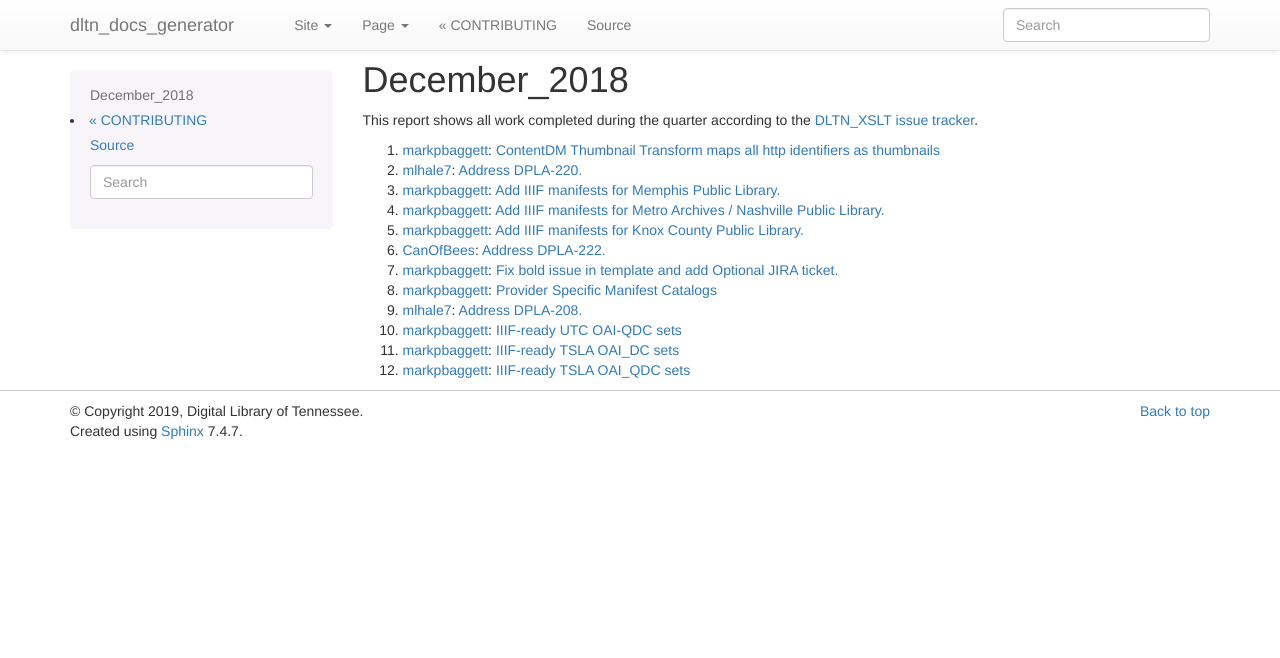
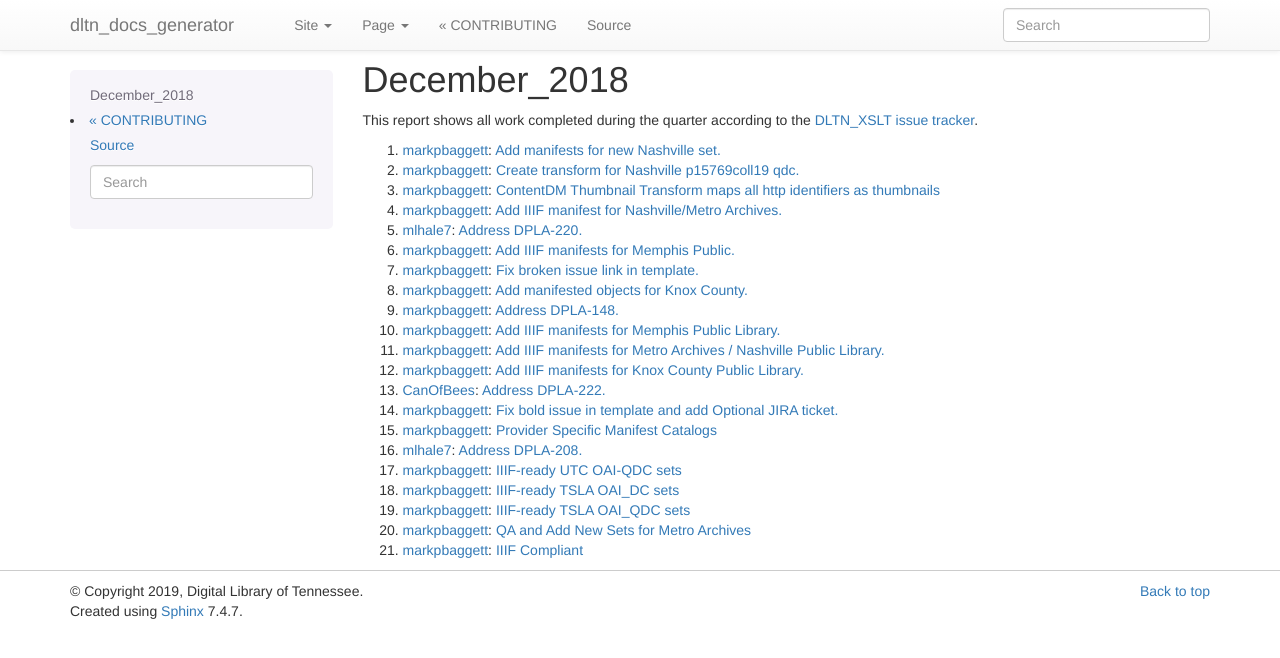
Before and after one commit to DigitalLibraryofTennessee/dltn_docs_generator, a Sphinx documentation site: the page built from docs/progress_reports/December_2018.rst, in a window 1280 px wide. Shown: the top 658 px of the page. Built offline with Sphinx 7.4.7, drawn with Linux system fonts in a browser that asks for light colours; pages that are not in the unit, such as notebooks, are missing from menus.

Commit message:
Add orphaned issues.

```diff
--- a/docs/progress_reports/December_2018.rst
+++ b/docs/progress_reports/December_2018.rst
@@ -3,15 +3,24 @@ December_2018
 
 This report shows all work completed during the quarter according to the `DLTN_XSLT issue tracker <https://github.com/DigitalLibraryofTennessee/DLTN_XSLT/issues/>`_.
 
-1. `markpbaggett <https://github.com/markpbaggett>`_: `ContentDM Thumbnail Transform maps all http identifiers as thumbnails <https://github.com/DigitalLibraryofTennessee/DLTN_XSLT/issues/94>`_
-2. `mlhale7 <https://github.com/mlhale7>`_: `Address DPLA-220. <https://github.com/DigitalLibraryofTennessee/DLTN_XSLT/issues/92>`_
-3. `markpbaggett <https://github.com/markpbaggett>`_: `Add IIIF manifests for Memphis Public Library. <https://github.com/DigitalLibraryofTennessee/DLTN_XSLT/issues/87>`_
-4. `markpbaggett <https://github.com/markpbaggett>`_: `Add IIIF manifests for Metro Archives / Nashville Public Library. <https://github.com/DigitalLibraryofTennessee/DLTN_XSLT/issues/86>`_
-5. `markpbaggett <https://github.com/markpbaggett>`_: `Add IIIF manifests for Knox County Public Library. <https://github.com/DigitalLibraryofTennessee/DLTN_XSLT/issues/85>`_
-6. `CanOfBees <https://github.com/CanOfBees>`_: `Address DPLA-222. <https://github.com/DigitalLibraryofTennessee/DLTN_XSLT/issues/84>`_
-7. `markpbaggett <https://github.com/markpbaggett>`_: `Fix bold issue in template and add Optional JIRA ticket. <https://github.com/DigitalLibraryofTennessee/DLTN_XSLT/issues/83>`_
-8. `markpbaggett <https://github.com/markpbaggett>`_: `Provider Specific Manifest Catalogs <https://github.com/DigitalLibraryofTennessee/DLTN_XSLT/issues/82>`_
-9. `mlhale7 <https://github.com/mlhale7>`_: `Address DPLA-208. <https://github.com/DigitalLibraryofTennessee/DLTN_XSLT/issues/80>`_
-10. `markpbaggett <https://github.com/markpbaggett>`_: `IIIF-ready UTC OAI-QDC sets <https://github.com/DigitalLibraryofTennessee/DLTN_XSLT/issues/77>`_
-11. `markpbaggett <https://github.com/markpbaggett>`_: `IIIF-ready TSLA OAI_DC sets <https://github.com/DigitalLibraryofTennessee/DLTN_XSLT/issues/76>`_
-12. `markpbaggett <https://github.com/markpbaggett>`_: `IIIF-ready TSLA OAI_QDC sets <https://github.com/DigitalLibraryofTennessee/DLTN_XSLT/issues/75>`_
+1. `markpbaggett <https://github.com/markpbaggett>`_: `Add manifests for new Nashville set. <https://github.com/DigitalLibraryofTennessee/DLTN_XSLT/issues/100>`_
+2. `markpbaggett <https://github.com/markpbaggett>`_: `Create transform for Nashville p15769coll19 qdc. <https://github.com/DigitalLibraryofTennessee/DLTN_XSLT/issues/97>`_
+3. `markpbaggett <https://github.com/markpbaggett>`_: `ContentDM Thumbnail Transform maps all http identifiers as thumbnails <https://github.com/DigitalLibraryofTennessee/DLTN_XSLT/issues/94>`_
+4. `markpbaggett <https://github.com/markpbaggett>`_: `Add IIIF manifest for Nashville/Metro Archives. <https://github.com/DigitalLibraryofTennessee/DLTN_XSLT/issues/93>`_
+5. `mlhale7 <https://github.com/mlhale7>`_: `Address DPLA-220. <https://github.com/DigitalLibraryofTennessee/DLTN_XSLT/issues/92>`_
+6. `markpbaggett <https://github.com/markpbaggett>`_: `Add IIIF manifests for Memphis Public. <https://github.com/DigitalLibraryofTennessee/DLTN_XSLT/issues/91>`_
+7. `markpbaggett <https://github.com/markpbaggett>`_: `Fix broken issue link in template. <https://github.com/DigitalLibraryofTennessee/DLTN_XSLT/issues/90>`_
+8. `markpbaggett <https://github.com/markpbaggett>`_: `Add manifested objects for Knox County. <https://github.com/DigitalLibraryofTennessee/DLTN_XSLT/issues/89>`_
+9. `markpbaggett <https://github.com/markpbaggett>`_: `Address DPLA-148. <https://github.com/DigitalLibraryofTennessee/DLTN_XSLT/issues/88>`_
+10. `markpbaggett <https://github.com/markpbaggett>`_: `Add IIIF manifests for Memphis Public Library. <https://github.com/DigitalLibraryofTennessee/DLTN_XSLT/issues/87>`_
+11. `markpbaggett <https://github.com/markpbaggett>`_: `Add IIIF manifests for Metro Archives / Nashville Public Library. <https://github.com/DigitalLibraryofTennessee/DLTN_XSLT/issues/86>`_
+12. `markpbaggett <https://github.com/markpbaggett>`_: `Add IIIF manifests for Knox County Public Library. <https://github.com/DigitalLibraryofTennessee/DLTN_XSLT/issues/85>`_
+13. `CanOfBees <https://github.com/CanOfBees>`_: `Address DPLA-222. <https://github.com/DigitalLibraryofTennessee/DLTN_XSLT/issues/84>`_
+14. `markpbaggett <https://github.com/markpbaggett>`_: `Fix bold issue in template and add Optional JIRA ticket. <https://github.com/DigitalLibraryofTennessee/DLTN_XSLT/issues/83>`_
+15. `markpbaggett <https://github.com/markpbaggett>`_: `Provider Specific Manifest Catalogs <https://github.com/DigitalLibraryofTennessee/DLTN_XSLT/issues/82>`_
+16. `mlhale7 <https://github.com/mlhale7>`_: `Address DPLA-208. <https://github.com/DigitalLibraryofTennessee/DLTN_XSLT/issues/80>`_
+17. `markpbaggett <https://github.com/markpbaggett>`_: `IIIF-ready UTC OAI-QDC sets <https://github.com/DigitalLibraryofTennessee/DLTN_XSLT/issues/77>`_
+18. `markpbaggett <https://github.com/markpbaggett>`_: `IIIF-ready TSLA OAI_DC sets <https://github.com/DigitalLibraryofTennessee/DLTN_XSLT/issues/76>`_
+19. `markpbaggett <https://github.com/markpbaggett>`_: `IIIF-ready TSLA OAI_QDC sets <https://github.com/DigitalLibraryofTennessee/DLTN_XSLT/issues/75>`_
+20. `markpbaggett <https://github.com/markpbaggett>`_: `QA and Add New Sets for Metro Archives <https://github.com/DigitalLibraryofTennessee/DLTN_XSLT/issues/63>`_
+21. `markpbaggett <https://github.com/markpbaggett>`_: `IIIF Compliant <https://github.com/DigitalLibraryofTennessee/DLTN_XSLT/issues/39>`_
```
